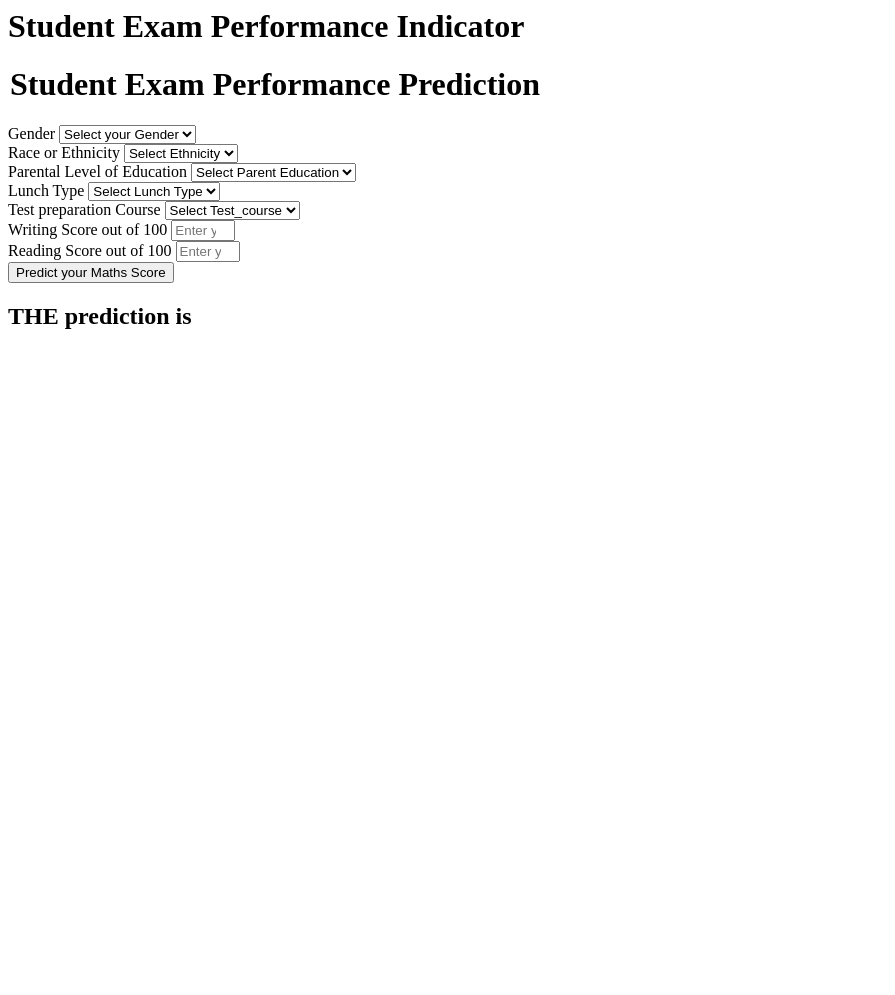
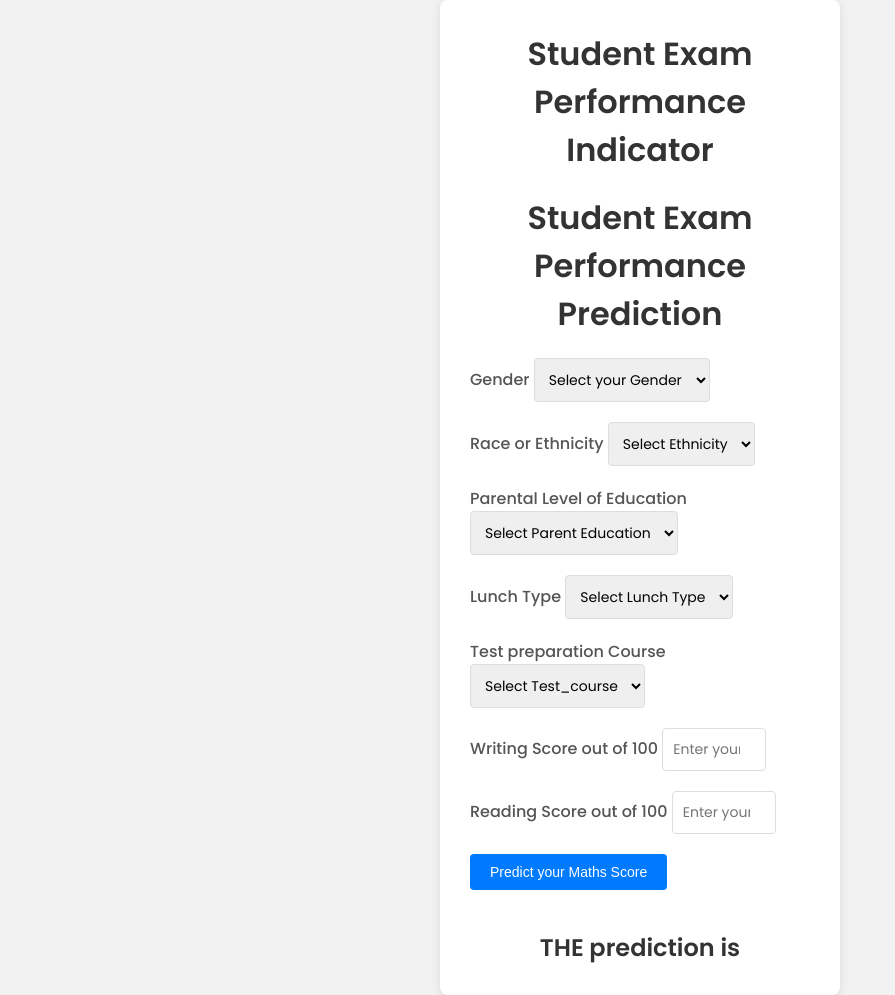
Before and after one commit to Nemil28/machine_learning_project_deployment, a Flask app: page /predictdata in a window 1280 px wide. Shown: the whole page, without its empty margins (0-895 px from the left). Before the commit the page ends 329 px from the top, so only its background shows below. Run offline with Flask 3, Linux system fonts and the light colour scheme.

Commit message:
Updated html code with css styling

```diff
--- a/templates/home.html
+++ b/templates/home.html
@@ -1,4 +1,84 @@
 <html>
+<style>
+    /* Google Font */
+@import url('https://fonts.googleapis.com/css2?family=Poppins:wght@400;500;600&display=swap');
+
+/* Reset Styles */
+* {
+    margin: 0;
+    padding: 0;
+    box-sizing: border-box;
+}
+
+body {
+    font-family: 'Poppins', sans-serif;
+    background-color: #f2f2f2;
+    display: flex;
+    justify-content: center;
+    align-items: center;
+    min-height: 100vh;
+}
+
+.login {
+    background-color: #fff;
+    padding: 30px;
+    border-radius: 8px;
+    box-shadow: 0 2px 10px rgba(0, 0, 0, 0.1);
+    max-width: 400px;
+    width: 100%;
+}
+
+h1 {
+    text-align: center;
+    margin-bottom: 20px;
+    color: #333;
+}
+
+form {
+    display: flex;
+    flex-direction: column;
+}
+
+.mb-3 {
+    margin-bottom: 20px;
+}
+
+label {
+    font-weight: 500;
+    color: #555;
+    margin-bottom: 5px;
+}
+
+select,
+input[type="number"] {
+    padding: 10px;
+    border: 1px solid #ddd;
+    border-radius: 4px;
+    font-family: inherit;
+    font-size: 14px;
+}
+
+input[type="submit"] {
+    background-color: #007bff;
+    color: #fff;
+    border: none;
+    padding: 10px 20px;
+    border-radius: 4px;
+    cursor: pointer;
+    font-size: 14px;
+    transition: background-color 0.3s ease;
+}
+
+input[type="submit"]:hover {
+    background-color: #0056b3;
+}
+
+h2 {
+    text-align: center;
+    margin-top: 20px;
+    color: #333;
+}
+</style>
 <body>
     <div class="login">
        <h1>Student Exam Performance Indicator</h1>
```
Also changed, not shown: templates/index.html (+64 -1 lines).
